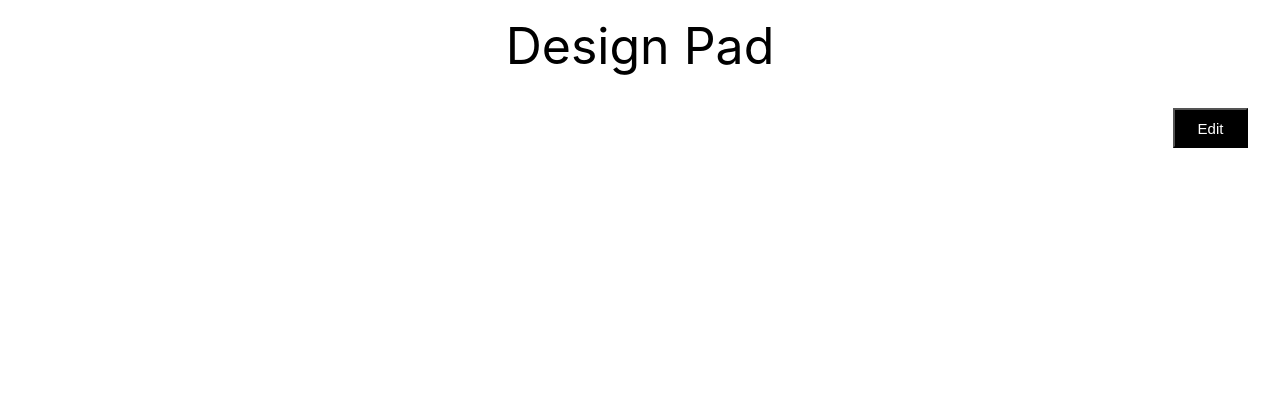
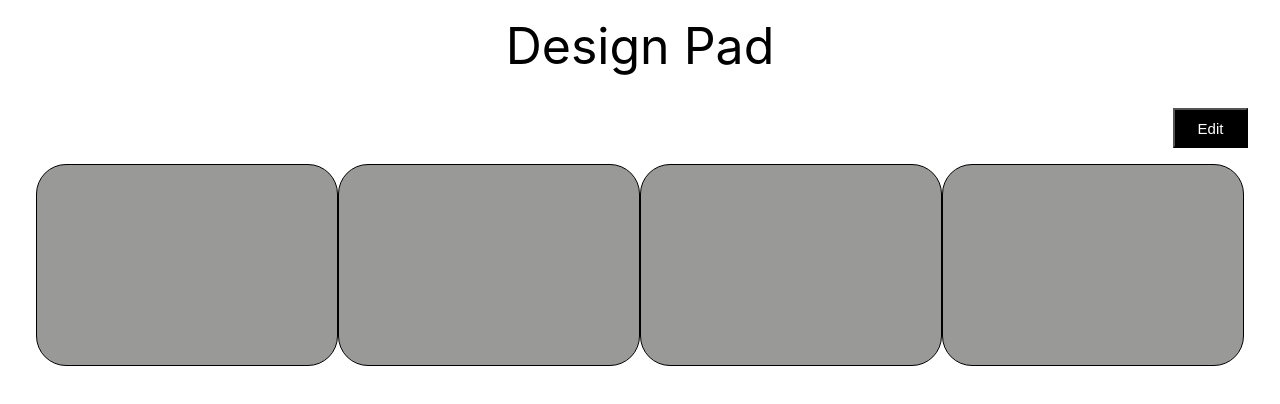
Before and after one commit to 464squad/design-pad, a React (Create React App) app: page / in a window 1280 px wide. Shown: the top 404 px of the page. Built offline with nearby package versions, Linux system fonts and the light colour scheme.

Commit message:
Rearranging component for clarity

```diff
--- /dev/null
+++ b/src/Components/DesignBox/DesignBox.css
@@ -0,0 +1,16 @@
+.DesignBox__container {
+  /* for the gray boxes */
+  display: flex;
+  flex-wrap: wrap;
+  justify-content: center;
+
+  align-items: center;
+}
+.DesignBox__boxes {
+  /* the grey rectangle */
+  height: 200px;
+  width: 300px;
+  background-color: #999998;
+  border-radius: 30px;
+  border: 1px solid black;
+}
--- /dev/null
+++ b/src/Components/DesignBox/DesignBox.js
@@ -0,0 +1,15 @@
+import React from 'react';
+import './DesignBox.css';
+
+const DesignBox = () => {
+  return (
+    <div className='DesignBox__container'>
+      <div className='DesignBox__boxes'></div>
+      <div className='DesignBox__boxes'></div>
+      <div className='DesignBox__boxes'></div>
+      <div className='DesignBox__boxes'></div>
+    </div>
+  );
+};
+
+export default DesignBox;
--- a/src/Components/DesignContainer/DesignContainer.js
+++ b/src/Components/DesignContainer/DesignContainer.js
@@ -7,6 +7,7 @@ import EditButton from '../EditButton.js'
 import styles from './DesignContainer.css';
 */
 import './DesignContainer.css';
+import DesignBox from '../DesignBox/DesignBox';
 
 class DesignContainer extends Component {
   constructor(props) {
@@ -56,8 +57,8 @@ class DesignContainer extends Component {
             Edit
           </button>
         </div>
-
         {editActive === false ? '' : <DesignPanel />}
+        <DesignBox />
       </div>
     );
   }
```
